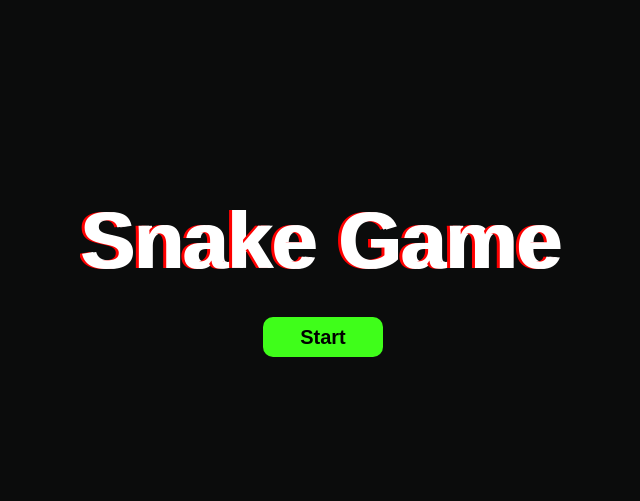
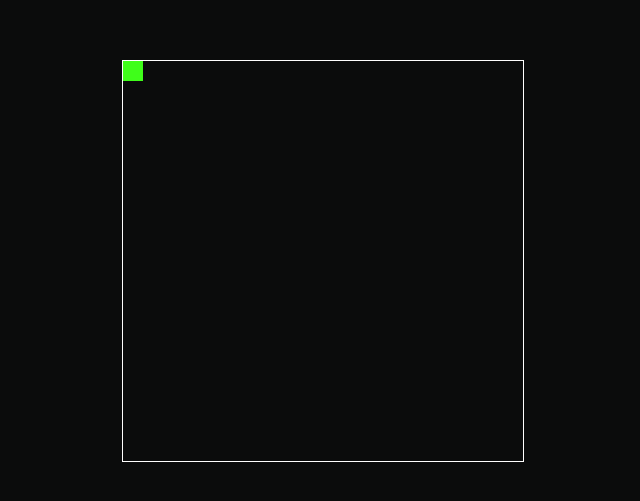
Before and after one commit to dashimiko/snake-game, a React (Create React App) app: page /game in a window 1280 px wide. Shown: the part 139-640 px from the top of the page, without its empty margins (317-957 px from the left). Built offline with nearby package versions, Linux system fonts and the light colour scheme; a web font is replaced by a local one.

Commit message:
added canvas

```diff
--- a/package.json
+++ b/package.json
@@ -13,6 +13,7 @@
     "node-sass": "^7.0.3",
     "react": "^18.2.0",
     "react-dom": "^18.2.0",
+    "react-router-dom": "^5.2.1",
     "react-scripts": "5.0.1",
     "typescript": "^4.8.4",
     "web-vitals": "^2.1.4"
@@ -40,5 +41,8 @@
       "last 1 firefox version",
       "last 1 safari version"
     ]
+  },
+  "devDependencies": {
+    "@types/react-router-dom": "^5.3.3"
   }
 }
--- a/src/components/App/App.tsx
+++ b/src/components/App/App.tsx
@@ -2,13 +2,22 @@ import React from 'react';
 import '../../pages/index.scss';
 import NeonCursor from '../NeonCursor/NeonCursor';
 import Main from '../Main/Main';
+import {Route, Switch} from 'react-router-dom';
+import Game from '../Game/Game'
 
 function App() {
 
   return (
     <div className="App">
-      <Main/>
-      <NeonCursor/>
+      <Switch>
+        <Route exact path='/'>
+          <Main/>
+          <NeonCursor/>
+        </Route>
+        <Route path='/game'>
+          <Game/>
+        </Route>
+      </Switch>
     </div>
   );
 }
--- /dev/null
+++ b/src/components/Game/Game.scss
@@ -0,0 +1,11 @@
+.canvas {
+  border: 1px solid white;
+}
+
+.game_zone {
+  display: flex;
+  align-items: center;
+  justify-content: center;
+  width: 100vw;
+  height: 100vh;
+}
--- /dev/null
+++ b/src/components/Game/Game.tsx
@@ -0,0 +1,28 @@
+import {useRef, useEffect} from 'react';
+
+function Game() {
+
+  let canvasRef = useRef<HTMLCanvasElement | null>(null);
+  let canvasCtxRef = useRef<CanvasRenderingContext2D | null>(null);
+
+  useEffect(() => {
+    if (canvasRef.current) {
+      canvasCtxRef.current = canvasRef.current.getContext('2d');
+      let ctx = canvasCtxRef.current;
+      ctx!.fillStyle = `#3FFE1A`;
+      ctx!.fillRect(0, 0, 20, 20);
+      console.log(ctx)
+    }
+  }, []);
+
+  return (
+    <div className="game_zone">
+      <canvas className="canvas"
+      ref={canvasRef}
+      width={`400px`}
+      height={`400px`}/>
+    </div>
+  );
+}
+
+export default Game;
--- a/src/components/Main/Main.scss
+++ b/src/components/Main/Main.scss
@@ -2,6 +2,7 @@
 
 $app-background-color: #0b0c0c;
 $app-neonGreen-color: #3FFE1A;
+$app-red-color: red;
 
 .App {
   background-color: $app-background-color;
@@ -43,21 +44,31 @@ $app-neonGreen-color: #3FFE1A;
 
     &:after {
       left: -3px;
-      text-shadow: -3px 0 red;
+      text-shadow: -3px 0 $app-red-color;
       animation: glitch-after 2s linear 0s infinite alternate;
     }
   }
   .start_button {
     background-color: $app-neonGreen-color;
     color: black;
+    border: none;
+    border-radius: 10px;
+    transition: all .1s linear;
+    text-decoration: none;
     width: 120px;
     height: 40px;
-    border: none;
-    border-radius: 10px;
+    display: flex;
+    align-items: center;
+    justify-content: center;
+    padding: 5px;
+  }
+  .start_button_text {
     font-family: 'Trispace', sans-serif;
+    margin: 0;
+    padding: 0;
+    text-align: center;
     font-weight: 600;
     font-size: 20px;
-    transition: all .1s linear;
   }
   .start_button:hover {
     box-shadow: 0px 4px 20px rgba(252, 228, 8, 0.4);
--- a/src/components/Main/Main.tsx
+++ b/src/components/Main/Main.tsx
@@ -1,4 +1,5 @@
 import React from 'react';
+import {Link} from 'react-router-dom';
 
 function Main() {
 
@@ -7,9 +8,11 @@ function Main() {
       <p className="glitch">
         Snake Game
       </p>
-      <button className="start_button">
+      <Link to='/game' className="start_button">
+        <p className='start_button_text'>
         Start
-      </button>
+        </p>
+      </Link>
     </main>
   );
 }
--- a/src/index.tsx
+++ b/src/index.tsx
@@ -2,14 +2,15 @@ import React from 'react';
 import ReactDOM from 'react-dom/client';
 import App from './components/App/App';
 import reportWebVitals from './reportWebVitals';
+import {BrowserRouter} from 'react-router-dom';
 
 const root = ReactDOM.createRoot(
   document.getElementById('root') as HTMLElement
 );
 root.render(
-  <React.StrictMode>
-    <App />
-  </React.StrictMode>
+  <BrowserRouter>
+  <App />
+</BrowserRouter>
 );
 
 // If you want to start measuring performance in your app, pass a function
--- a/src/pages/index.scss
+++ b/src/pages/index.scss
@@ -2,3 +2,4 @@
 @import url(../components/App/App.scss);
 @import url(../components/Main/Main.scss);
 @import url(../components/NeonCursor/NeonCursor.scss);
+@import url(../components/Game/Game.scss);
```
Also changed, not shown: 1 other file (tests, documents, lock files or other folders).
